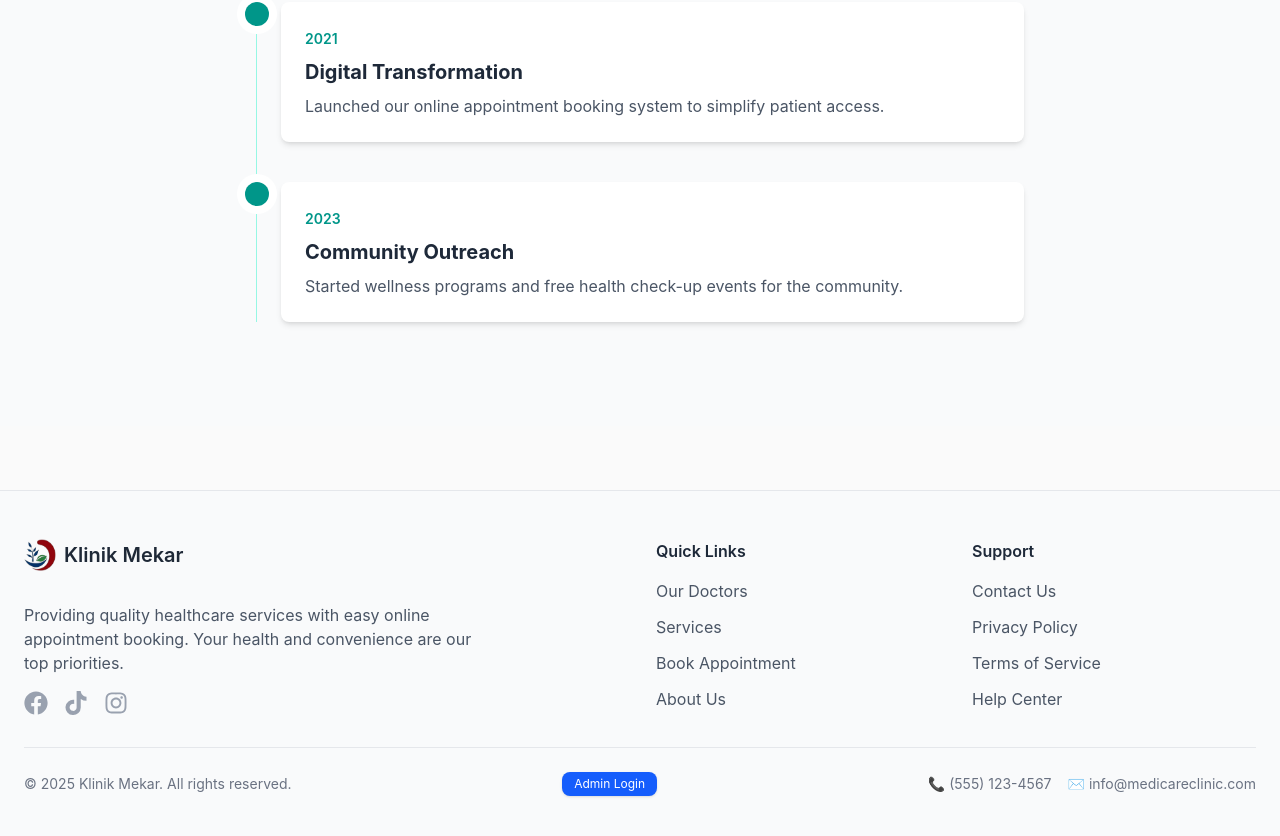
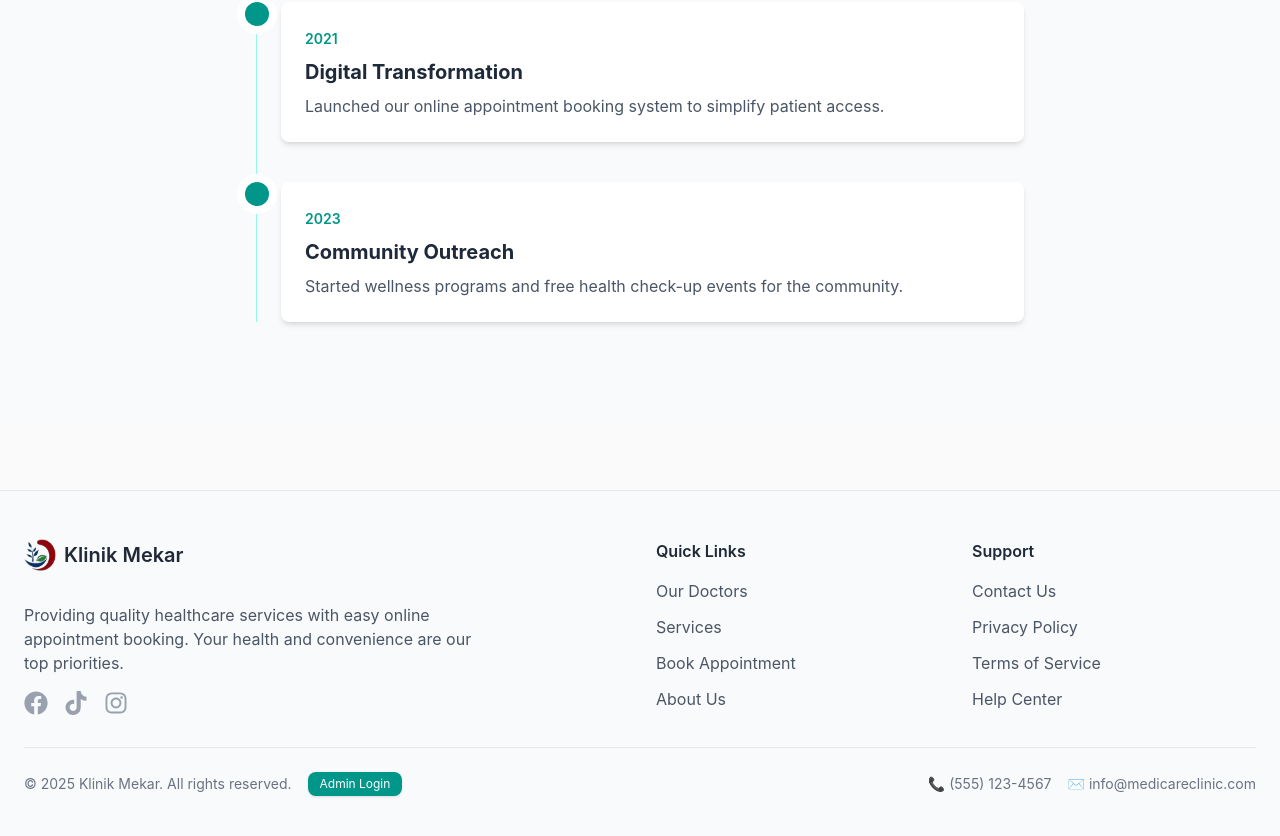
Before and after one commit to Hero2l/Clinic-System-2025, a Next.js app in the folder clinic-booking/: page /about in a window 1280 px wide. Shown: the part 1891-2727 px from the top of the page. Built offline with nearby package versions, Linux system fonts and the light colour scheme.

Commit message:
Add padding and coloring

```diff
--- a/clinic-booking/src/components/layout/Footer.tsx
+++ b/clinic-booking/src/components/layout/Footer.tsx
@@ -108,15 +108,17 @@ export default function Footer() {
 
         {/* Bottom Bar */}
         <div className="border-t border-gray-200 mt-8 pt-6 flex flex-col md:flex-row justify-between items-center">
+          <div className="flex flex-col md:flex-row justify-between items-center gap-2 md:gap-4">
             <p className="text-gray-500 text-sm">
               &copy; {new Date().getFullYear()} Klinik Mekar. All rights reserved.
             </p>
             <a
               href="/admin"
-            className="bg-blue-600 text-white text-xs px-3 py-1 rounded-lg shadow hover:bg-blue-700 transition"
+              className="bg-teal-600 text-white text-xs px-3 py-1 rounded-lg shadow hover:bg-teal-700 transition"
             >
               Admin Login
             </a>
+          </div>
           <div className="flex items-center space-x-4 mt-4 md:mt-0 text-sm text-gray-500">
             <span>📞 (555) 123-4567</span>
             <span>✉️ info@medicareclinic.com</span>
```
Lines whose indentation alone changed are shown as unchanged.
